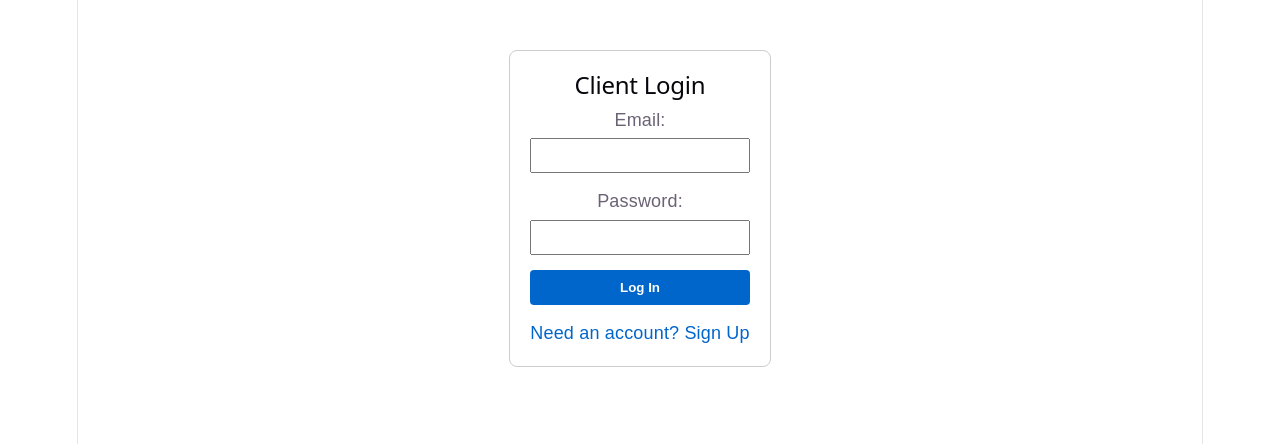
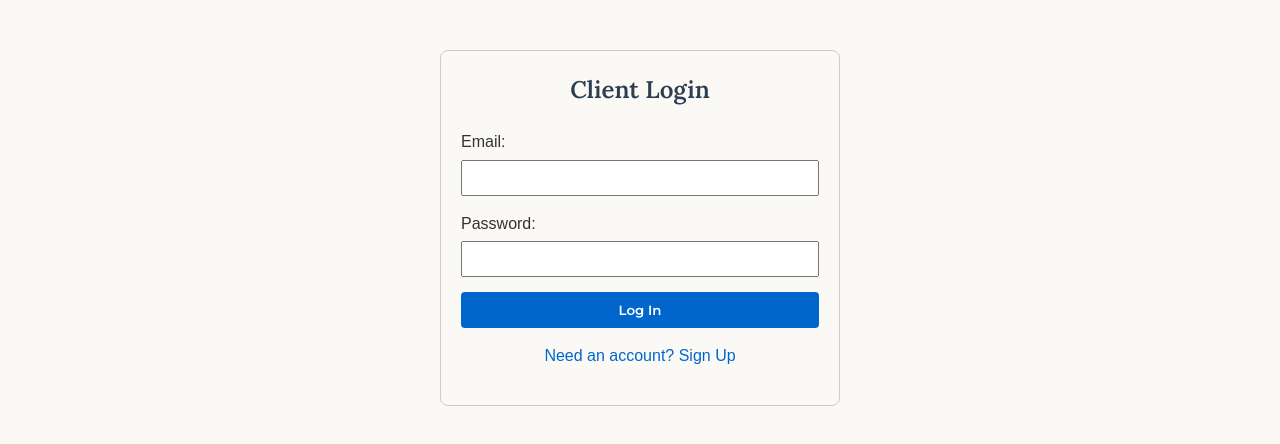
Before and after one commit to stevelor/balanced-wellness, a React app in the folder frontend/: page / in a window 1280 px wide. Shown: the top 444 px of the page. Built offline with nearby package versions, Linux system fonts and the light colour scheme; no server answers; the HTML template or start-up script is replaced by a standard one.

Commit message:
New feature: Implemented Admin Dashboard with user management and analytics.

```diff
--- a/frontend/src/components/Navbar.jsx
+++ b/frontend/src/components/Navbar.jsx
@@ -6,7 +6,6 @@ export default function Navbar() {
   const navigate = useNavigate()
   const [isAdmin, setIsAdmin] = useState(false)
 
-  // NEW: Check the user's role when the Navbar loads
   useEffect(() => {
     const checkUserRole = async () => {
       const { data: { session } } = await supabase.auth.getSession()
@@ -25,37 +24,50 @@ export default function Navbar() {
   return (
     <nav style={{
       padding: '15px 30px',
-      backgroundColor: '#2c3e50',
-      color: 'white',
+      backgroundColor: '#ffffff', // Softened to white for a cleaner, premium look
       display: 'flex',
       justifyContent: 'space-between',
       alignItems: 'center',
-      boxShadow: '0 2px 4px rgba(0,0,0,0.1)'
+      boxShadow: '0 2px 10px rgba(0,0,0,0.05)',
+      borderBottom: '1px solid #eaeaea'
     }}>
-      <h2 style={{ margin: 0, fontSize: '1.5em' }}>Balanced Wellness</h2>
+      {/* Updated to match the new Lora serif font and sage green brand color */}
+      <h2 style={{ margin: 0, fontSize: '1.5em', fontFamily: '"Lora", serif', color: '#899E8B' }}>
+        Balanced Wellness
+      </h2>
 
-      <div style={{ display: 'flex', gap: '20px', alignItems: 'center' }}>
-        <Link to="/portal" style={{ color: 'white', textDecoration: 'none', fontWeight: 'bold' }}>
-          Client Portal
+      <div style={{ display: 'flex', gap: '25px', alignItems: 'center' }}>
+
+        {/* CHANGED: The Escape Hatch link back to Donna's main Wix site */}
+        <a
+          href="https://www.healwithdonna.com/"
+          style={{ color: '#555', textDecoration: 'none', fontWeight: '500' }}
+        >
+          Return to Main Website
+        </a>
+
+        <Link to="/portal" style={{ color: '#555', textDecoration: 'none', fontWeight: '500' }}>
+          Portal Home
         </Link>
 
-        {/* NEW: Conditionally render the Admin Dashboard link */}
         {isAdmin && (
-          <Link to="/admin" style={{ color: 'white', textDecoration: 'none', fontWeight: 'bold' }}>
+          <Link to="/admin" style={{ color: '#555', textDecoration: 'none', fontWeight: '500' }}>
             Admin Dashboard
           </Link>
         )}
 
+        {/* Updated logout button to be less harsh than the bright red */}
         <button
           onClick={handleLogout}
           style={{
-            backgroundColor: '#e74c3c',
-            color: 'white',
-            border: 'none',
-            padding: '8px 15px',
+            backgroundColor: '#F4F1EA',
+            color: '#555',
+            border: '1px solid #ddd',
+            padding: '8px 16px',
             borderRadius: '4px',
             cursor: 'pointer',
-            fontWeight: 'bold'
+            fontWeight: '600',
+            transition: 'background-color 0.3s ease'
           }}
         >
           Logout
--- a/frontend/src/index.css
+++ b/frontend/src/index.css
@@ -1,111 +1,39 @@
+/* 1. Import calming, elegant Google Fonts */
+@import url('https://fonts.googleapis.com/css2?family=Lora:ital,wght@0,400;0,600;1,400&family=Montserrat:wght@300;400;500;600&display=swap');
+
+/* 2. Apply the clean sans-serif font to the whole app by default */
 :root {
-  --text: #6b6375;
-  --text-h: #08060d;
-  --bg: #fff;
-  --border: #e5e4e7;
-  --code-bg: #f4f3ec;
-  --accent: #aa3bff;
-  --accent-bg: rgba(170, 59, 255, 0.1);
-  --accent-border: rgba(170, 59, 255, 0.5);
-  --social-bg: rgba(244, 243, 236, 0.5);
-  --shadow:
-    rgba(0, 0, 0, 0.1) 0 10px 15px -3px, rgba(0, 0, 0, 0.05) 0 4px 6px -2px;
+  font-family: 'Montserrat', sans-serif;
+  line-height: 1.6;
+  font-weight: 400;
+  color: #333333;
 
-  --sans: system-ui, 'Segoe UI', Roboto, sans-serif;
-  --heading: system-ui, 'Segoe UI', Roboto, sans-serif;
-  --mono: ui-monospace, Consolas, monospace;
+  /* A very soft off-white background for the entire page to reduce screen glare */
+  background-color: #FAF9F6;
+}
 
-  font: 18px/145% var(--sans);
-  letter-spacing: 0.18px;
-  color-scheme: light dark;
-  color: var(--text);
-  background: var(--bg);
-  font-synthesis: none;
-  text-rendering: optimizeLegibility;
+/* 3. Apply the elegant serif font specifically to all titles and headings */
+h1, h2, h3, h4, h5, h6 {
+  font-family: 'Lora', serif;
+  font-weight: 600;
+  color: #2c3e50;
+  margin-top: 0;
+}
+
+/* 4. Reset standard browser margins for a polished, edge-to-edge look */
+body {
+  margin: 0;
+  padding: 0;
+  box-sizing: border-box;
   -webkit-font-smoothing: antialiased;
   -moz-osx-font-smoothing: grayscale;
-
-  @media (max-width: 1024px) {
-    font-size: 16px;
-  }
 }
 
-@media (prefers-color-scheme: dark) {
-  :root {
-    --text: #9ca3af;
-    --text-h: #f3f4f6;
-    --bg: #16171d;
-    --border: #2e303a;
-    --code-bg: #1f2028;
-    --accent: #c084fc;
-    --accent-bg: rgba(192, 132, 252, 0.15);
-    --accent-border: rgba(192, 132, 252, 0.5);
-    --social-bg: rgba(47, 48, 58, 0.5);
-    --shadow:
-      rgba(0, 0, 0, 0.4) 0 10px 15px -3px, rgba(0, 0, 0, 0.25) 0 4px 6px -2px;
-  }
-
-  #social .button-icon {
-    filter: invert(1) brightness(2);
-  }
+* {
+  box-sizing: inherit;
 }
 
-body {
-  margin: 0;
+/* 5. Ensure inputs and buttons inherit the new Montserrat font instead of browser defaults */
+input, select, button, textarea {
+  font-family: 'Montserrat', sans-serif;
 }
-
-#root {
-  width: 1126px;
-  max-width: 100%;
-  margin: 0 auto;
-  text-align: center;
-  border-inline: 1px solid var(--border);
-  min-height: 100svh;
-  display: flex;
-  flex-direction: column;
-  box-sizing: border-box;
-}
-
-h1,
-h2 {
-  font-family: var(--heading);
-  font-weight: 500;
-  color: var(--text-h);
-}
-
-h1 {
-  font-size: 56px;
-  letter-spacing: -1.68px;
-  margin: 32px 0;
-  @media (max-width: 1024px) {
-    font-size: 36px;
-    margin: 20px 0;
-  }
-}
-h2 {
-  font-size: 24px;
-  line-height: 118%;
-  letter-spacing: -0.24px;
-  margin: 0 0 8px;
-  @media (max-width: 1024px) {
-    font-size: 20px;
-  }
-}
-p {
-  margin: 0;
-}
-
-code,
-.counter {
-  font-family: var(--mono);
-  display: inline-flex;
-  border-radius: 4px;
-  color: var(--text-h);
-}
-
-code {
-  font-size: 15px;
-  line-height: 135%;
-  padding: 4px 8px;
-  background: var(--code-bg);
-}
```
Also changed, not shown: frontend/src/pages/ClientPortal.jsx (+64 -39 lines).
